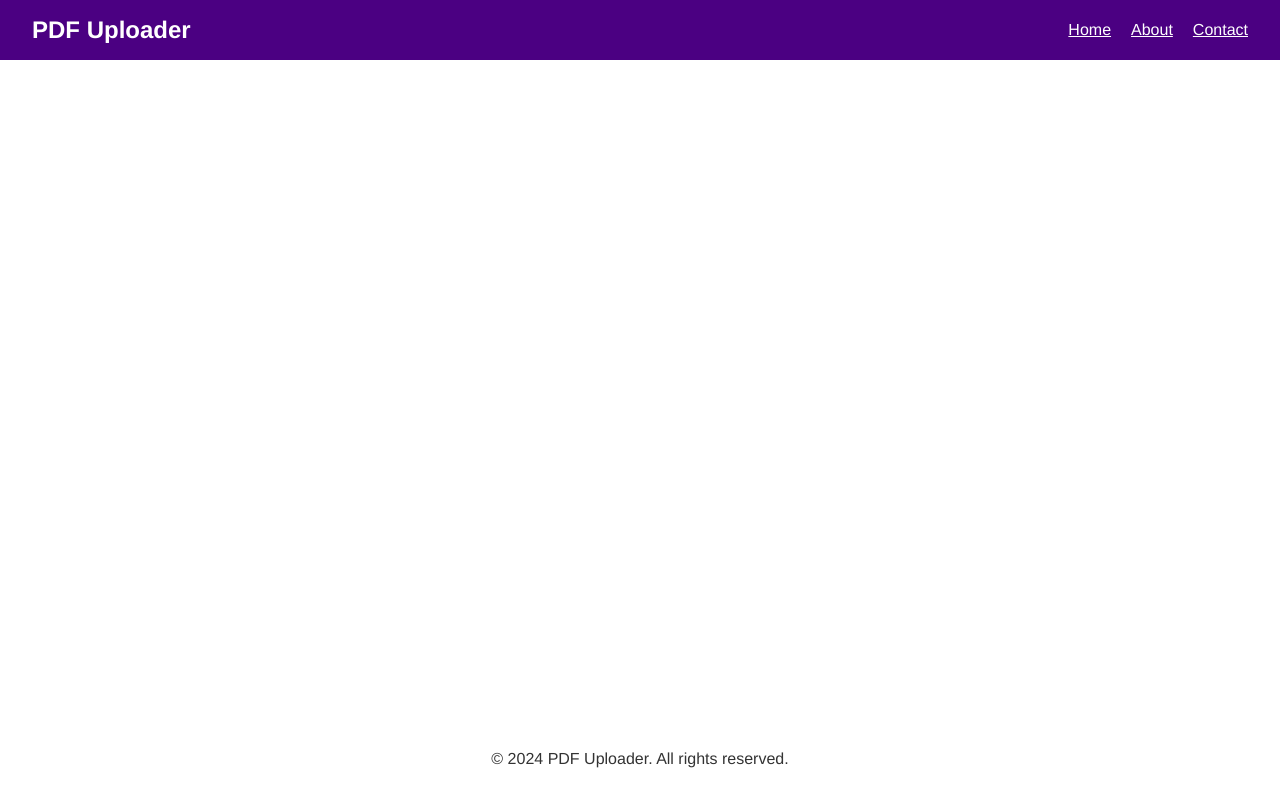
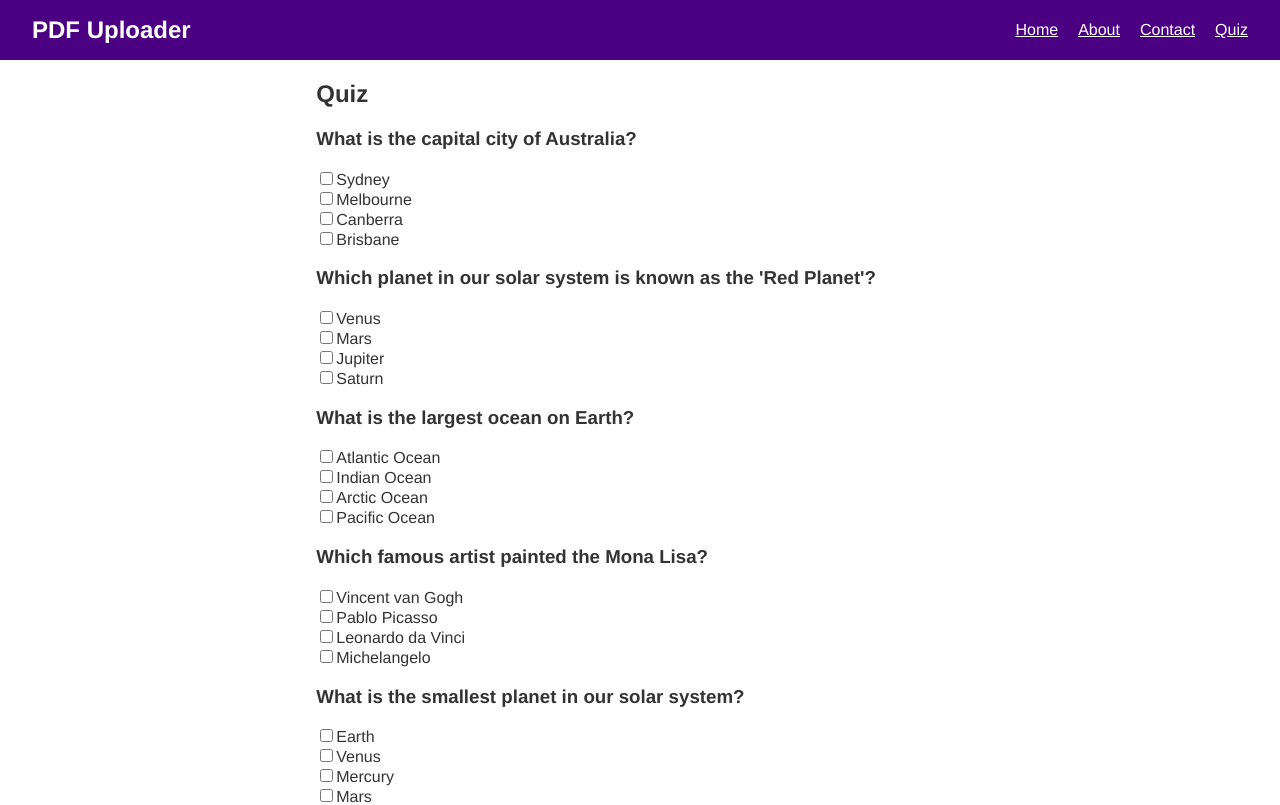
Before and after one commit to SakshiBhalla77/Pdf-Quiz, a React (Create React App) app in the folder Frontend/: page /quiz in a window 1280 px wide. Shown: the top 805 px of the page. Built offline with nearby package versions, Linux system fonts and the light colour scheme.

Commit message:
Adding Quiz functionality

```diff
--- a/Frontend/src/App.js
+++ b/Frontend/src/App.js
@@ -8,6 +8,7 @@ import UploadButton from './UploadButton';
 import Footer from './Footer';
 import About from './About';
 import Contact from './Contact';
+import Quiz from './Quiz'; // Import the Quiz component
 import './index.css';
 
 function App() {
@@ -19,7 +20,6 @@ function App() {
 
   const handleUpload = () => {
     if (file) {
-
       console.log('Uploading file:', file);
     } else {
       alert('Please select a file first!');
@@ -44,6 +44,7 @@ function App() {
             />
             <Route path="/about" element={<About />} />
             <Route path="/contact" element={<Contact />} />
+            <Route path="/quiz" element={<Quiz />} /> {/* Add Quiz route */}
           </Routes>
         </main>
         <Footer />
--- /dev/null
+++ b/Frontend/src/CancelButton.js
@@ -0,0 +1,17 @@
+import React from 'react';
+
+const CancelButton = ({ onClick }) => {
+    return (
+        <button onClick={onClick} style={styles.button}>
+            Cancel
+        </button>
+    );
+};
+
+const styles = {
+    button: {
+        marginLeft: '10px', // Add some spacing between buttons
+    },
+};
+
+export default CancelButton;
--- a/Frontend/src/Navbar.js
+++ b/Frontend/src/Navbar.js
@@ -14,6 +14,7 @@ const Navbar = () => {
                 <li style={styles.navItem}><Link to="/" className="nav-link">Home</Link></li>
                 <li style={styles.navItem}><Link to="/about" className="nav-link">About</Link></li>
                 <li style={styles.navItem}><Link to="/contact" className="nav-link">Contact</Link></li>
+                <li style={styles.navItem}><Link to="/quiz" className="nav-link">Quiz</Link></li> {/* Add Quiz link */}
             </ul>
         </nav>
     );
--- a/Frontend/src/PDFUpload.js
+++ b/Frontend/src/PDFUpload.js
@@ -1,4 +1,5 @@
 import React, { useRef, useState } from 'react';
+import CancelButton from './CancelButton'; // Import the CancelButton component
 
 const PDFUpload = ({ onFileAccepted }) => {
     const [dragOver, setDragOver] = useState(false);
@@ -80,9 +81,9 @@ const PDFUpload = ({ onFileAccepted }) => {
             {pdfSrc && (
                 <div>
                     <iframe src={pdfSrc} width="100%" height="500px" title="Uploaded PDF"></iframe>
+                    <CancelButton onClick={handleCancel} /> {/* Use the CancelButton component */}
                 </div>
             )}
-            {pdfSrc && <button onClick={handleCancel}>Cancel</button>}
         </div>
     );
 };
--- /dev/null
+++ b/Frontend/src/Quiz.js
@@ -0,0 +1,63 @@
+// src/Quiz.js
+import React, { useState, useEffect } from 'react';
+import questionsData from './components/questions.json';
+
+const Quiz = () => {
+    const [questions, setQuestions] = useState([]);
+    const [selectedOptions, setSelectedOptions] = useState({});
+    const [score, setScore] = useState(null);
+
+    useEffect(() => {
+        setQuestions(questionsData);
+    }, []);
+
+    const handleCheckboxChange = (questionId, optionId) => {
+        setSelectedOptions(prevState => ({
+            ...prevState,
+            [questionId]: optionId
+        }));
+    };
+
+    const calculateScore = () => {
+        let score = 0;
+        questions.forEach(question => {
+            if (selectedOptions[question.question_id] === question.correct_option_id) {
+                score++;
+            }
+        });
+        setScore(score);
+    };
+
+    return (
+        <div>
+            <h2>Quiz</h2>
+            <form>
+                {questions.map(question => (
+                    <div key={question.question_id}>
+                        <h3>{question.question_text}</h3>
+                        {question.options.map(option => (
+                            <div key={option.option_id}>
+                                <label>
+                                    <input
+                                        type="checkbox"
+                                        checked={selectedOptions[question.question_id] === option.option_id}
+                                        onChange={() => handleCheckboxChange(question.question_id, option.option_id)}
+                                    />
+                                    {option.text}
+                                </label>
+                            </div>
+                        ))}
+                    </div>
+                ))}
+            </form>
+            <button onClick={() => calculateScore()}>
+                Submit
+            </button>
+            {score !== null && (
+                <p>Your score is: {score} out of {questions.length}</p>
+            )}
+        </div>
+    );
+};
+
+export default Quiz;
--- /dev/null
+++ b/Frontend/src/components/questions.json
@@ -0,0 +1,179 @@
+[
+  {
+    "question_id": 1,
+    "question_text": "What is the capital city of Australia?",
+    "options": [
+      {"option_id": 1, "text": "Sydney"},
+      {"option_id": 2, "text": "Melbourne"},
+      {"option_id": 3, "text": "Canberra"},
+      {"option_id": 4, "text": "Brisbane"}
+    ],
+    "correct_option_id": 3
+  },
+  {
+    "question_id": 2,
+    "question_text": "Which planet in our solar system is known as the 'Red Planet'?",
+    "options": [
+      {"option_id": 1, "text": "Venus"},
+      {"option_id": 2, "text": "Mars"},
+      {"option_id": 3, "text": "Jupiter"},
+      {"option_id": 4, "text": "Saturn"}
+    ],
+    "correct_option_id": 2
+  },
+  {
+    "question_id": 3,
+    "question_text": "What is the largest ocean on Earth?",
+    "options": [
+      {"option_id": 1, "text": "Atlantic Ocean"},
+      {"option_id": 2, "text": "Indian Ocean"},
+      {"option_id": 3, "text": "Arctic Ocean"},
+      {"option_id": 4, "text": "Pacific Ocean"}
+    ],
+    "correct_option_id": 4
+  },
+  {
+    "question_id": 4,
+    "question_text": "Which famous artist painted the Mona Lisa?",
+    "options": [
+      {"option_id": 1, "text": "Vincent van Gogh"},
+      {"option_id": 2, "text": "Pablo Picasso"},
+      {"option_id": 3, "text": "Leonardo da Vinci"},
+      {"option_id": 4, "text": "Michelangelo"}
+    ],
+    "correct_option_id": 3
+  },
+  {
+    "question_id": 5,
+    "question_text": "What is the smallest planet in our solar system?",
+    "options": [
+      {"option_id": 1, "text": "Earth"},
+      {"option_id": 2, "text": "Venus"},
+      {"option_id": 3, "text": "Mercury"},
+      {"option_id": 4, "text": "Mars"}
+    ],
+    "correct_option_id": 3
+  },
+  {
+    "question_id": 6,
+    "question_text": "Which gas is essential for human respiration?",
+    "options": [
+      {"option_id": 1, "text": "Carbon dioxide"},
+      {"option_id": 2, "text": "Oxygen"},
+      {"option_id": 3, "text": "Nitrogen"},
+      {"option_id": 4, "text": "Helium"}
+    ],
+    "correct_option_id": 2
+  },
+  {
+    "question_id": 7,
+    "question_text": "What is the symbol for the chemical element Iron?",
+    "options": [
+      {"option_id": 1, "text": "Ir"},
+      {"option_id": 2, "text": "Fe"},
+      {"option_id": 3, "text": "I"},
+      {"option_id": 4, "text": "Fn"}
+    ],
+    "correct_option_id": 2
+  },
+  {
+    "question_id": 8,
+    "question_text": "Which animal is known as the 'King of the Jungle'?",
+    "options": [
+      {"option_id": 1, "text": "Tiger"},
+      {"option_id": 2, "text": "Lion"},
+      {"option_id": 3, "text": "Leopard"},
+      {"option_id": 4, "text": "Cheetah"}
+    ],
+    "correct_option_id": 2
+  },
+  {
+    "question_id": 9,
+    "question_text": "What is the smallest continent in the world?",
+    "options": [
+      {"option_id": 1, "text": "Africa"},
+      {"option_id": 2, "text": "Australia"},
+      {"option_id": 3, "text": "Europe"},
+      {"option_id": 4, "text": "Antarctica"}
+    ],
+    "correct_option_id": 2
+  },
+  {
+    "question_id": 10,
+    "question_text": "Which plant is considered a staple food crop in many parts of the world?",
+    "options": [
+      {"option_id": 1, "text": "Wheat"},
+      {"option_id": 2, "text": "Potatoes"},
+      {"option_id": 3, "text": "Rice"},
+      {"option_id": 4, "text": "Corn"}
+    ],
+    "correct_option_id": 3
+  },
+  {
+    "question_id": 11,
+    "question_text": "What is the rarest blood type?",
+    "options": [
+      {"option_id": 1, "text": "O"},
+      {"option_id": 2, "text": "A"},
+      {"option_id": 3, "text": "B"},
+      {"option_id": 4, "text": "AB"}
+    ],
+    "correct_option_id": 4
+  },
+  {
+    "question_id": 12,
+    "question_text": "Which inventor is credited with the creation of the telephone?",
+    "options": [
+      {"option_id": 1, "text": "Thomas Edison"},
+      {"option_id": 2, "text": "Alexander Graham Bell"},
+      {"option_id": 3, "text": "Nikola Tesla"},
+      {"option_id": 4, "text": "Benjamin Franklin"}
+    ],
+    "correct_option_id": 2
+  },
+  {
+    "question_id": 13,
+    "question_text": "What is the largest planet in our solar system?",
+    "options": [
+      {"option_id": 1, "text": "Jupiter"},
+      {"option_id": 2, "text": "Saturn"},
+      {"option_id": 3, "text": "Neptune"},
+      {"option_id": 4, "text": "Uranus"}
+    ],
+    "correct_option_id": 1
+  },
+  {
+    "question_id": 14,
+    "question_text": "Which famous scientist developed the theory of relativity?",
+    "options": [
+      {"option_id": 1, "text": "Albert Einstein"},
+      {"option_id": 2, "text": "Isaac Newton"},
+      {"option_id": 3, "text": "Galileo Galilei"},
+      {"option_id": 4, "text": "Charles Darwin"}
+    ],
+    "correct_option_id": 1
+  },
+  {
+    "question_id": 15,
+    "question_text": "What is the largest desert in the world?",
+    "options": [
+      {"option_id": 1, "text": "Gobi Desert"},
+      {"option_id": 2, "text": "Sahara Desert"},
+      {"option_id": 3, "text": "Antarctic Desert"},
+      {"option_id": 4, "text": "Arabian Desert"}
+    ],
+    "correct_option_id": 2
+  },
+  {
+    "question_id": 16,
+    "question_text": "Which ancient civilization is known for building the pyramids?",
+    "options": [
+      {"option_id": 1, "text": "Mayans"},
+      {"option_id": 2, "text": "Egyptians"},
+      {"option_id": 3, "text": "Greeks"},
+      {"option_id": 4, "text": "Romans"}
+    ],
+    "correct_option_id": 2
+  }
+
+]
```
